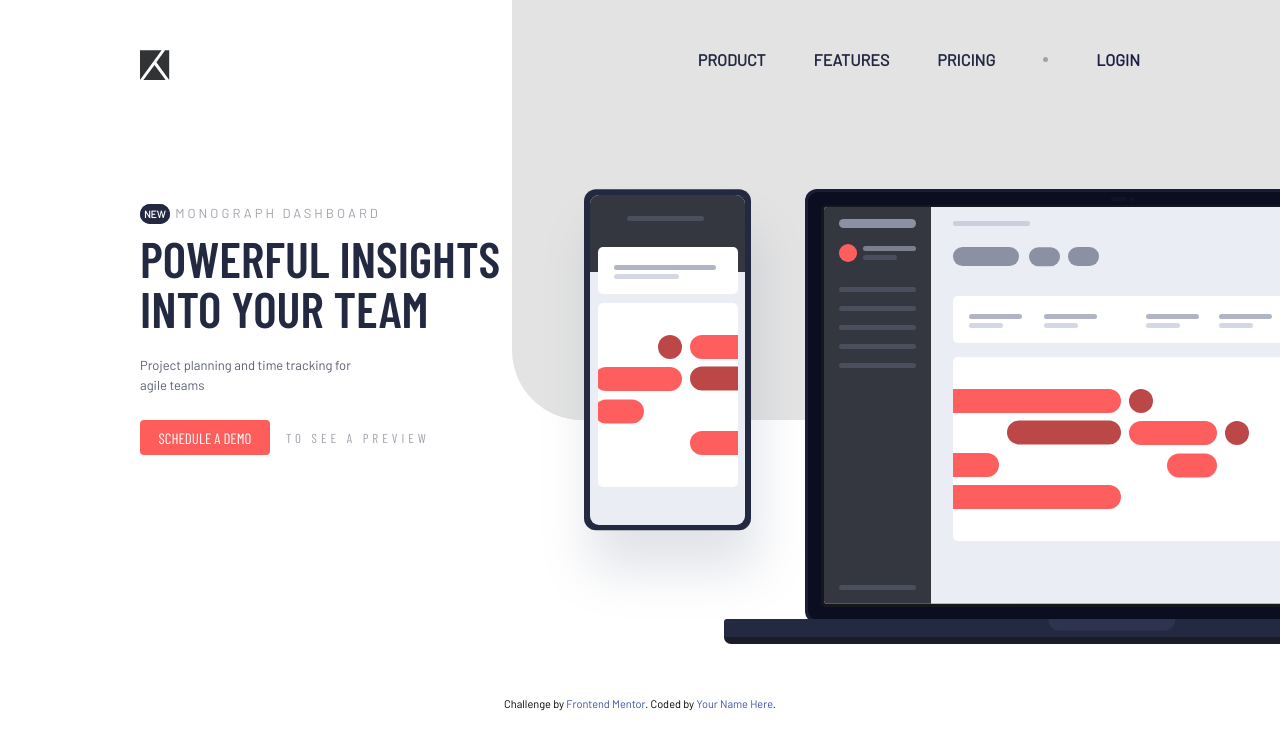
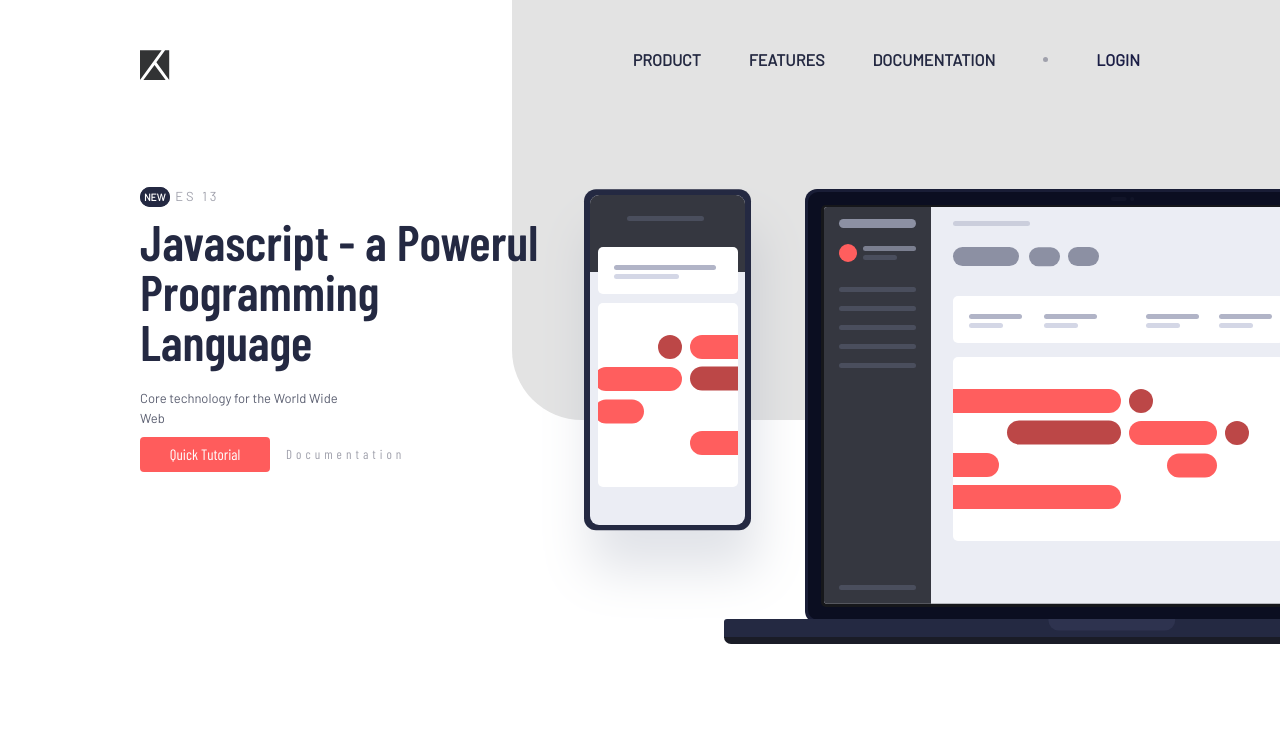
Before and after one commit to bumbledoge/practice-17---project-tracking, a plain HTML site: page index.html in a window 1280 px wide. Shown: the top 750 px of the page. Drawn offline with nearby package versions, Linux system fonts and the light colour scheme.

Commit message:
javascript pres

```diff
--- a/index.html
+++ b/index.html
@@ -24,9 +24,8 @@
       rel="stylesheet"
     />
 
-    <title>Frontend Mentor | Project tracking intro component</title>
+    <title>Proiect Tehnologii Web Frontend</title>
 
-    <!-- Feel free to remove these styles or customise in your own stylesheet 👍 -->
     <style>
       .attribution {
         font-size: 11px;
@@ -49,7 +48,7 @@
           <div class="menu">
             <a href="">PRODUCT</a>
             <a href="">FEATURES</a>
-            <a href="">PRICING</a>
+            <a href="">DOCUMENTATION</a>
             <div class="dot"></div>
             <a class="login" href="">LOGIN</a>
           </div>
@@ -60,16 +59,14 @@
         <div class="writing">
           <div class="description">
             <div>
-              <p class="new"><strong>NEW</strong> MONOGRAPH DASHBOARD</p>
+              <p class="new"><strong>NEW</strong> ES 13</p>
             </div>
-            <h1 class="title">POWERFUL INSIGHTS INTO YOUR TEAM</h1>
-            <p class="subtitle">
-              Project planning and time tracking for agile teams
-            </p>
+            <h1 class="title">Javascript - a Powerul Programming Language</h1>
+            <p class="subtitle">Core technology for the World Wide Web</p>
           </div>
           <div class="decidedItsOk">
-            <button class="orangeBton">SCHEDULE A DEMO</button>
-            <p>TO SEE A PREVIEW</p>
+            <button class="orangeBton">Quick Tutorial</button>
+            <p>Documentation</p>
           </div>
         </div>
 
@@ -79,15 +76,6 @@
       </div>
     </div>
 
-    <footer>
-      <p class="attribution">
-        Challenge by
-        <a href="https://www.frontendmentor.io?ref=challenge" target="_blank"
-          >Frontend Mentor</a
-        >. Coded by <a href="#">Your Name Here</a>.
-      </p>
-    </footer>
-
     <script src="./script.js"></script>
   </body>
 </html>
--- a/style.css
+++ b/style.css
@@ -3,13 +3,12 @@
   margin: 0;
 }
 body {
-    font-family: 'Barlow', sans-serif;
+  font-family: "Barlow", sans-serif;
   overflow-x: hidden;
 }
 h1 {
-    font-family: 'Barlow Condensed', sans-serif;
+  font-family: "Barlow Condensed", sans-serif;
 }
-
 
 /*  - Very Dark Blue: hsl(230, 29%, 20%)
     - Dark Grayish Blue: hsl(230, 11%, 40%)
@@ -40,10 +39,10 @@ h1 {
 a {
   text-decoration: none;
   transition: letter-spacing 500ms;
-    color:hsl(230, 29%, 20%);
+  color: hsl(230, 29%, 20%);
 }
 a:hover {
-    letter-spacing: 5px;
+  letter-spacing: 1.5px;
   text-decoration: underline;
 }
 .menu {
@@ -96,19 +95,19 @@ a:hover {
 }
 
 .new {
-    color:hsl(231, 7%, 65%);
+  color: hsl(231, 7%, 65%);
   letter-spacing: 3px;
   font-size: 13px;
 
   margin-bottom: 12px;
 }
-.new strong{
+.new strong {
   background-color: hsl(230, 29%, 20%);
   letter-spacing: 0px;
 
   color: white;
   font-size: 10px;
-    font-family: 'Barlow', sans-serif;
+  font-family: "Barlow", sans-serif;
   text-align: center;
 
   border: 4px solid hsl(230, 29%, 20%);
@@ -121,19 +120,16 @@ a:hover {
   line-height: 1;
 }
 .subtitle {
-    color:hsl(230, 11%, 40%);
+  color: hsl(230, 11%, 40%);
   margin-top: 23px;
   width: 30ch;
   font-size: 13px;
   line-height: 1.5;
 }
 
-
-
 .decidedItsOk {
   display: flex;
   gap: 1rem;
-
 }
 .orangeBton {
   width: 130px;
@@ -141,7 +137,7 @@ a:hover {
   border: none;
   border-radius: 4px;
 
-    font-family: 'Barlow Condensed', sans-serif;
+  font-family: "Barlow Condensed", sans-serif;
   font-size: 15px;
 
   background-color: hsl(0, 100%, 68%);
@@ -154,14 +150,14 @@ a:hover {
 }
 .orangeBton:active {
   outline: none;
-    background-color:hsl(0, 100%, 80%)
+  background-color: hsl(0, 100%, 80%);
 }
 .orangeBton:hover {
   width: 140px;
 }
 .decidedItsOk p {
-    color:hsl(231, 7%, 65%);
-    font-family: 'Barlow Condensed', sans-serif;
+  color: hsl(231, 7%, 65%);
+  font-family: "Barlow Condensed", sans-serif;
   font-size: 13px;
   letter-spacing: 4px;
 
@@ -173,8 +169,7 @@ a:hover {
   position: relative;
 }
 
-@media screen and (max-width: 1050px){
-
+@media screen and (max-width: 1050px) {
   #tot {
     width: 500px;
   }
@@ -235,5 +230,4 @@ a:hover {
 
     opacity: 0;
   }
-
 }
```
Lines whose indentation alone changed are shown as unchanged.
